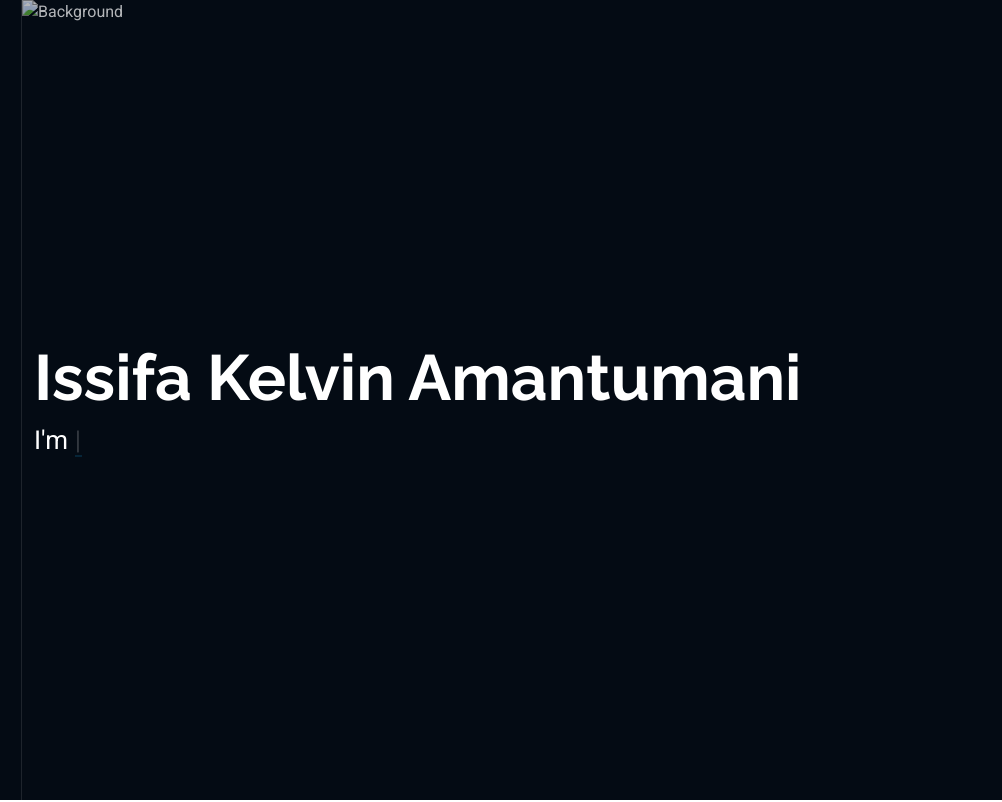
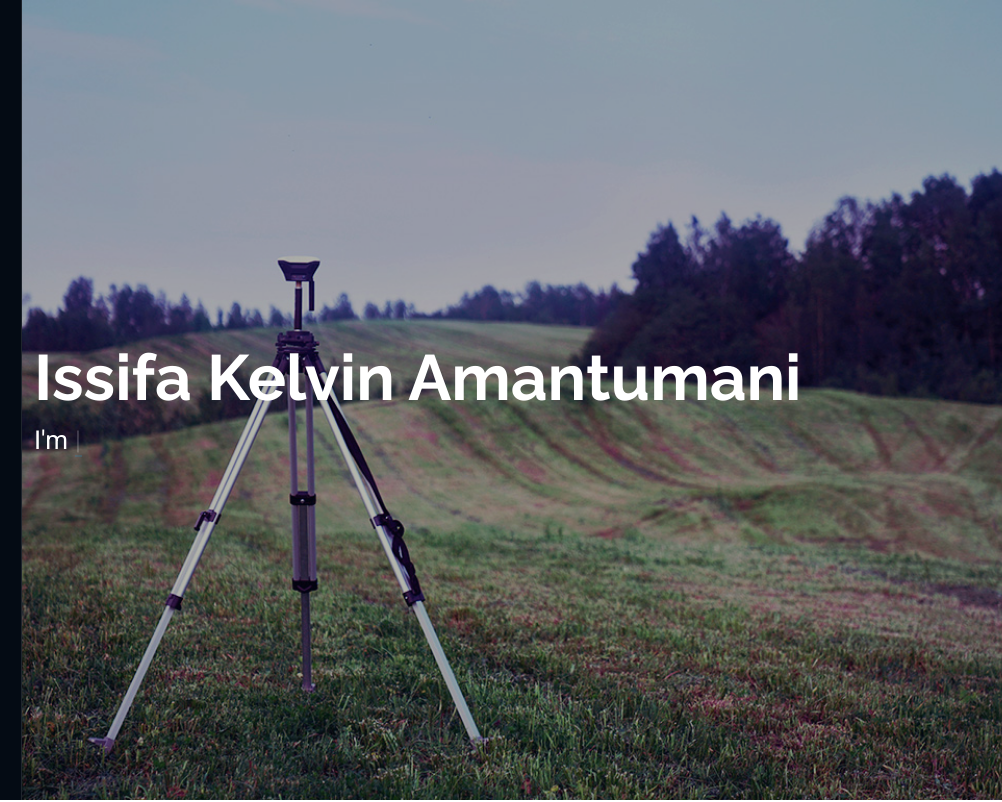
Before and after one commit to Rudeus-ware/kelvin_portfolio, a plain HTML site: page index.html in a window 1280 px wide. Shown: the top 802 px of the page, 278-1280 px from the left. Drawn offline with nearby package versions, Linux system fonts and the light colour scheme; files whose address does not match are found by name.

Commit message:
Fix image source path in index.html

```diff
--- a/index.html
+++ b/index.html
@@ -72,7 +72,7 @@
     <!-- Hero Section -->
     <section id="hero" class="hero section dark-background">
       <!--Profile Picture by wallpaper-->
-      <img src="assets\img\portfolio\Surveying_pic.jpg" alt="Background" data-aos="fade-in" class="">
+      <img src="img\portfolio\Surveying_pic.jpg" alt="Background" data-aos="fade-in" class="">
 
       <div class="container" data-aos="fade-up" data-aos-delay="100">
         <h2> Issifa Kelvin Amantumani </h2>
```
